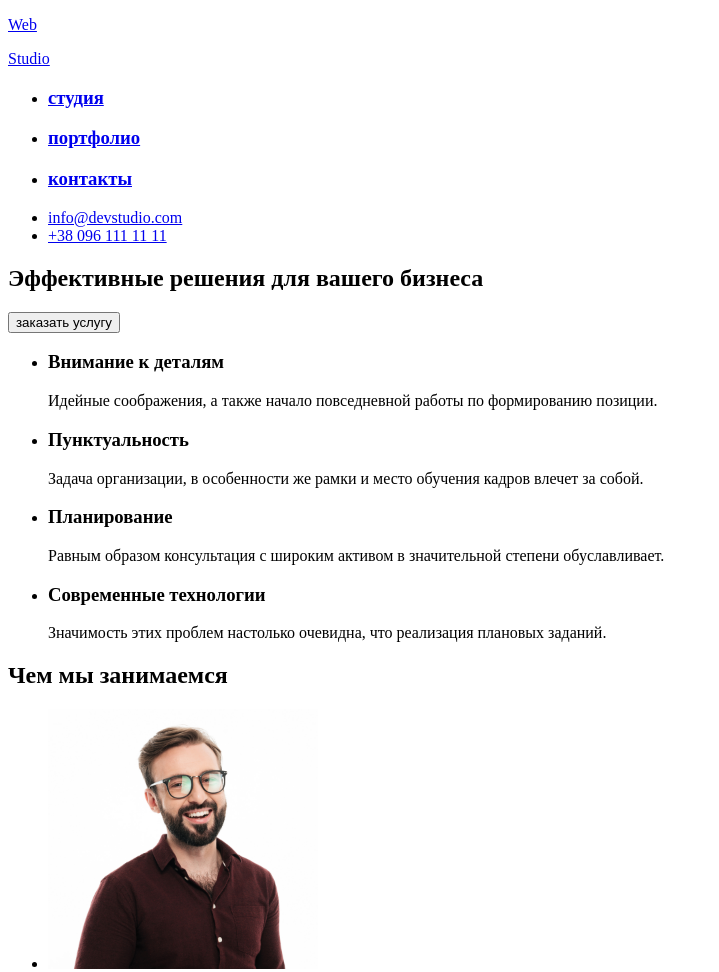
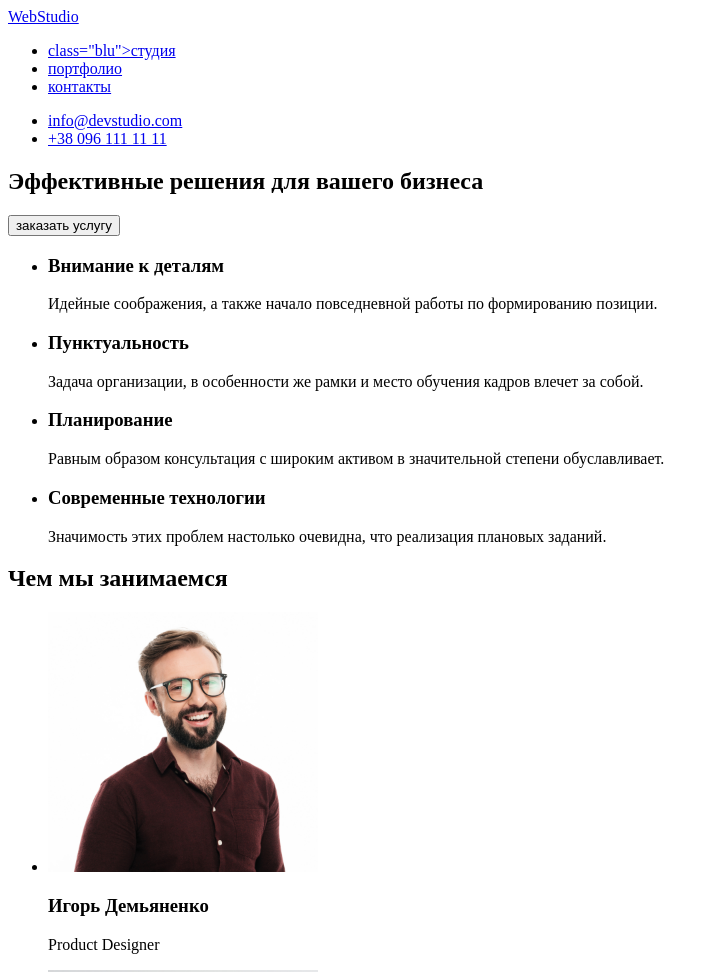
Before and after one commit to sergeydymchenko/goit-markup-hw-01, a plain HTML site: page index.html in a window 1280 px wide. Shown: the top 972 px of the page, without its empty margins (0-719 px from the left). Drawn offline with Linux system fonts and the light colour scheme.

Commit message:
исправил замечания

```diff
--- a/index.html
+++ b/index.html
@@ -8,16 +8,16 @@
 <body>
   <header>
     <nav>
-      <a href="/index.html" aria-label="логотип сайта"> <p class="blu" lang="en">Web</p> <p  lang="en"> Studio</p>
+      <a href="/index.html" aria-label="логотип сайта"> WebStudio
 
     </a>
 
 <ul class="Навигация">
-  <li> <a href="#"><h3 class="blu">студия</h3></a> </li>
+  <li> <a href="#"> class="blu">студия</a> </li>
 
-  <li> <a href="#"><h3>портфолио</h3></a></li>
+  <li> <a href="#">портфолио</a></li>
 
- <li> <a href="#"><h3>контакты</h3></a></li>
+ <li> <a href="#">контакты</a></li>
 
 
 
@@ -42,7 +42,7 @@
   <main>
 <!--hero -->
 <section>
-  <H1>Эффективные решения для вашего бизнеса</H1>
+  <h1>Эффективные решения для вашего бизнеса</h1>
   <button>заказать услугу</button>
 </section>
 <ul>
@@ -85,7 +85,8 @@
 </ul>
 </section>
 <section>
-  <p class="blu" lang="en">Web</p> <p  lang="en"> Studio</p>
+  <a href="/index.html" aria-label="логотип сайта"> WebStudio
+  </a>
   <!--контакты-->
   <ul>
     <li>
```
